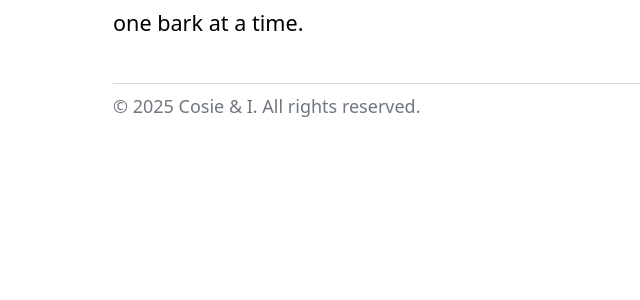
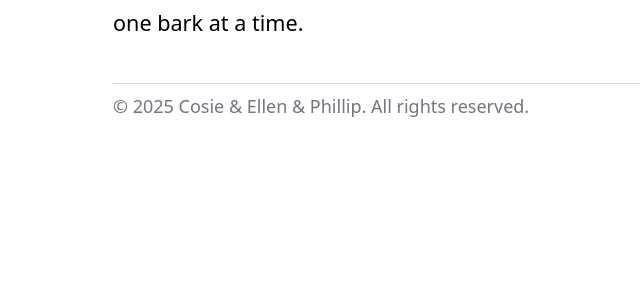
Before and after one commit to tian3rd/cosie.me-fastapi, a FastAPI app: page / in a window 1280 px wide. Shown: the part 467-767 px from the top of the page, without its empty margins (137-777 px from the left). Run offline with FastAPI, Linux system fonts and the light colour scheme.

Commit message:
Fix typo

```diff
--- a/src/template/base.html
+++ b/src/template/base.html
@@ -42,7 +42,7 @@
     <main>{% block content %}{% endblock %}</main>
 
     <footer>
-      <p>&copy; 2025 Cosie & I. All rights reserved.</p>
+      <p>&copy; 2025 Cosie & Ellen & Phillip. All rights reserved.</p>
     </footer>
 
     {% block scripts %}{% endblock %}
```
